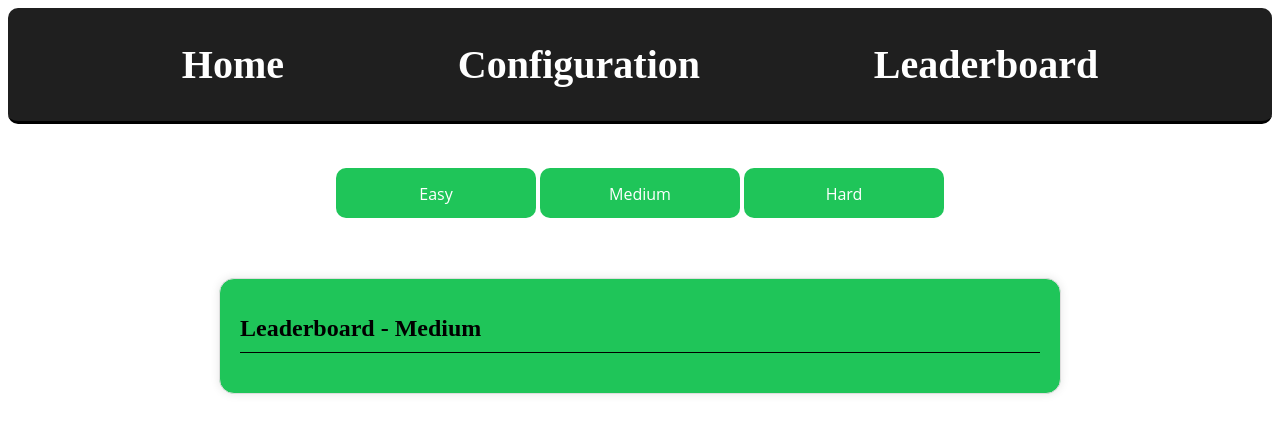
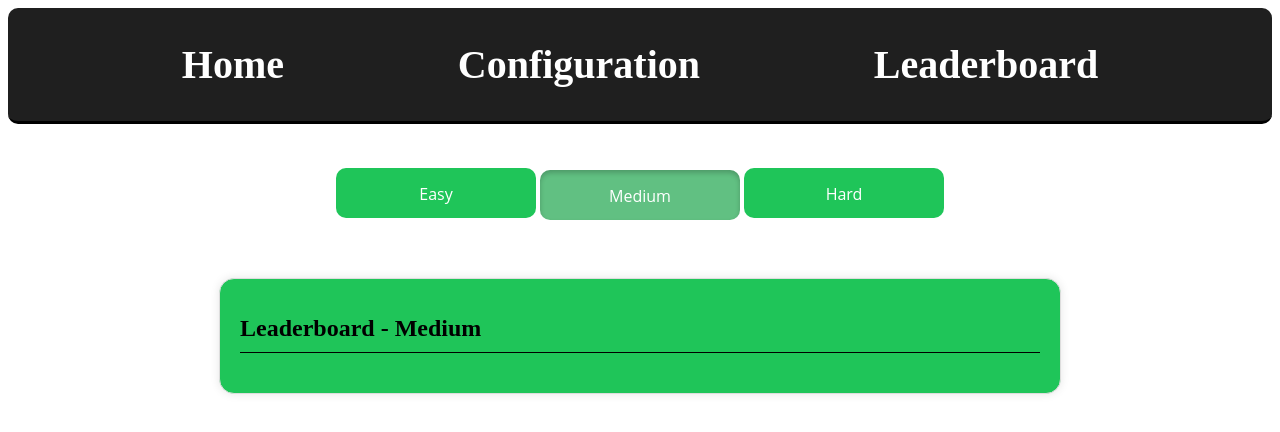
Before and after one commit to JosueJovel/spotify-guessing-game, an Angular app: page /leaderboard in a window 1280 px wide. Shown: the top 432 px of the page. Built offline with nearby package versions, Linux system fonts and the light colour scheme.

Commit message:
Added CSS animation to buttons for chaning leaderboards

```diff
--- a/src/app/components/leaderboard/leaderboard.component.css
+++ b/src/app/components/leaderboard/leaderboard.component.css
@@ -68,8 +68,18 @@ button {
 }
 
 button:hover {
-  background-color: #45a049;
+  background-color: #1fc559c7;
 }
 .leaderboard-list-score{
   color: black;
 }
+
+.pressed-button {
+  box-shadow: inset 0 3px 5px rgba(0, 0, 0, 0.2);
+  background-color: #18a349ae;
+  transform: translateY(2px);
+}
+
+.pressed-button:hover {
+  background-color: #18a349ae;
+}
--- a/src/app/components/leaderboard/leaderboard.component.html
+++ b/src/app/components/leaderboard/leaderboard.component.html
@@ -1,9 +1,29 @@
 
   <!-- Also add conditions to buttons to look pressed based on variable. Do 3 ngifs also based on showLeaderboard (EX: easy button looks pressed if showLeaderboard=easy) -->
+
   <div class="leaderboard-switches">
-      <button (click)="changeEasy()">Easy</button>
-      <button (click)="changeMedium()">Medium</button>
-      <button (click)="changeHard()">Hard</button>
+      <!-- Easy button pair -->
+      <div *ngIf="showLeaderboard === 'easy'; else easyElse">
+        <button class="pressed-button" (click)="changeEasy()">Easy</button>
+      </div>
+      <ng-template #easyElse>
+        <button (click)="changeEasy()">Easy</button>
+      </ng-template>
+
+      <div *ngIf="showLeaderboard === 'medium'; else mediumElse">
+        <button class="pressed-button" (click)="changeMedium()">Medium</button>
+      </div>
+      <ng-template #mediumElse>
+        <button (click)="changeMedium()">Medium</button>
+      </ng-template>
+
+      <div *ngIf="showLeaderboard === 'hard'; else hardElse">
+        <button class="pressed-button" (click)="changeHard()">Hard</button>
+      </div>
+      <ng-template #hardElse>
+        <button (click)="changeHard()">Hard</button>
+      </ng-template>
+
    </div>
   <!-- EASY -->
   <div *ngIf="showLeaderboard === 'easy'" class="leaderboard-container easy-leaderboard">
```
